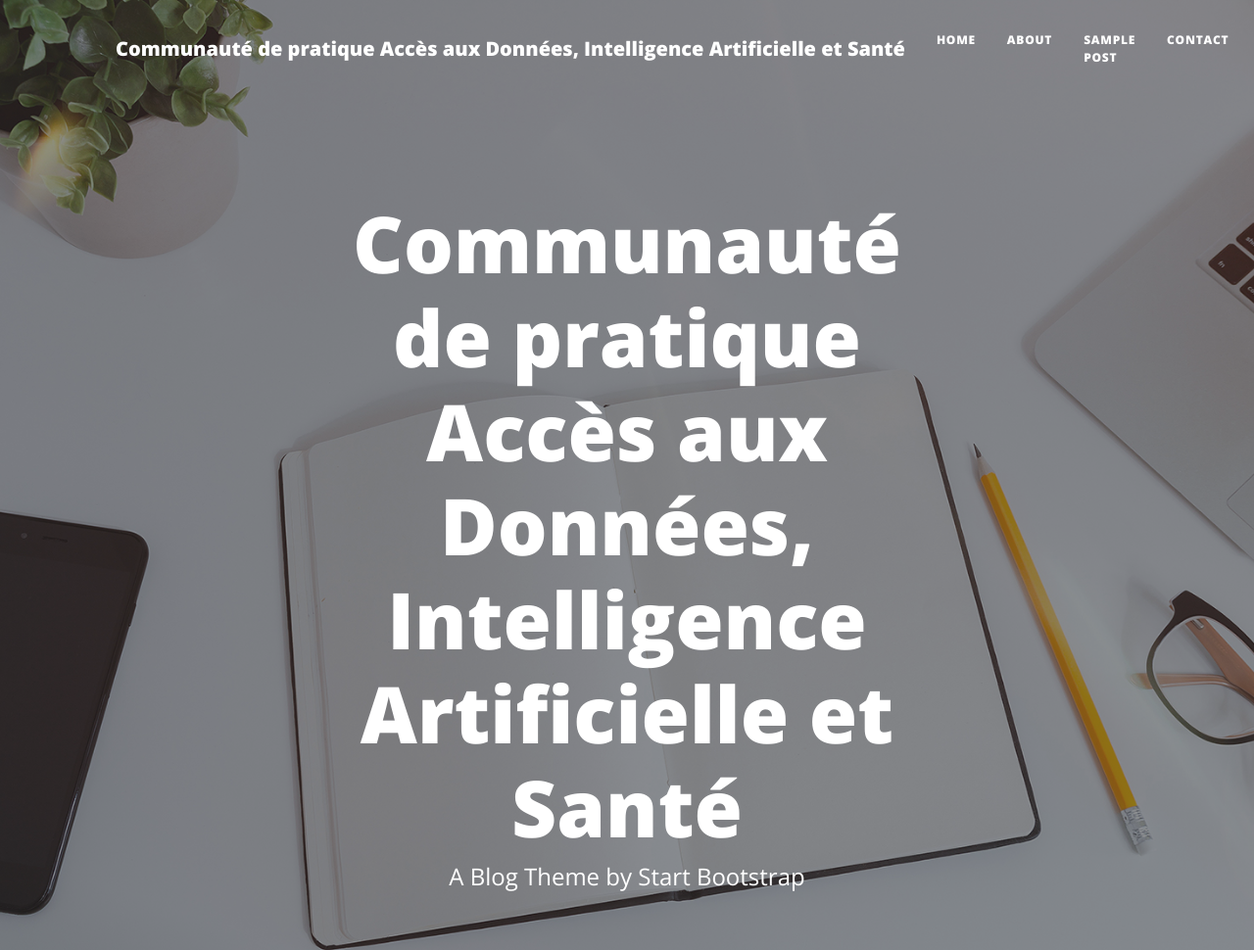
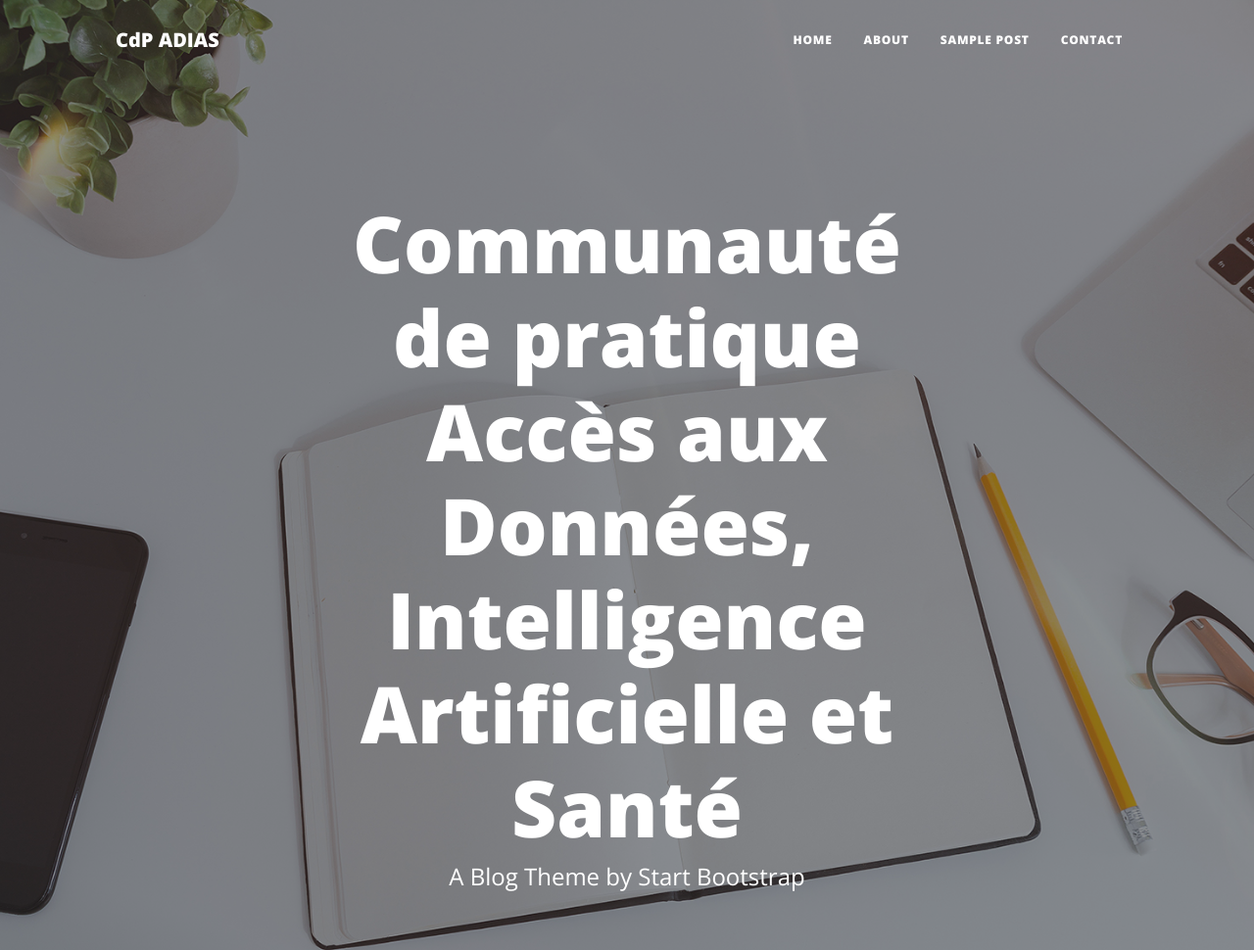
Before and after one commit to Tess-cdp/Tess-cdp.github.io, a plain HTML site: page index.html in a window 1280 px wide. Shown: the top 970 px of the page at 98% size. Drawn offline with nearby package versions, Linux system fonts and the light colour scheme.

Commit message:
Update index.html

```diff
--- a/index.html
+++ b/index.html
@@ -19,7 +19,7 @@
         <!-- Navigation-->
         <nav class="navbar navbar-expand-lg navbar-light" id="mainNav">
             <div class="container px-4 px-lg-5">
-                <a class="navbar-brand" href="index.html">Communauté de pratique Accès aux Données, Intelligence Artificielle et Santé</a>
+                <a class="navbar-brand" href="index.html">CdP ADIAS</a>
                 <button class="navbar-toggler" type="button" data-bs-toggle="collapse" data-bs-target="#navbarResponsive" aria-controls="navbarResponsive" aria-expanded="false" aria-label="Toggle navigation">
                     Menu
                     <i class="fas fa-bars"></i>
```
